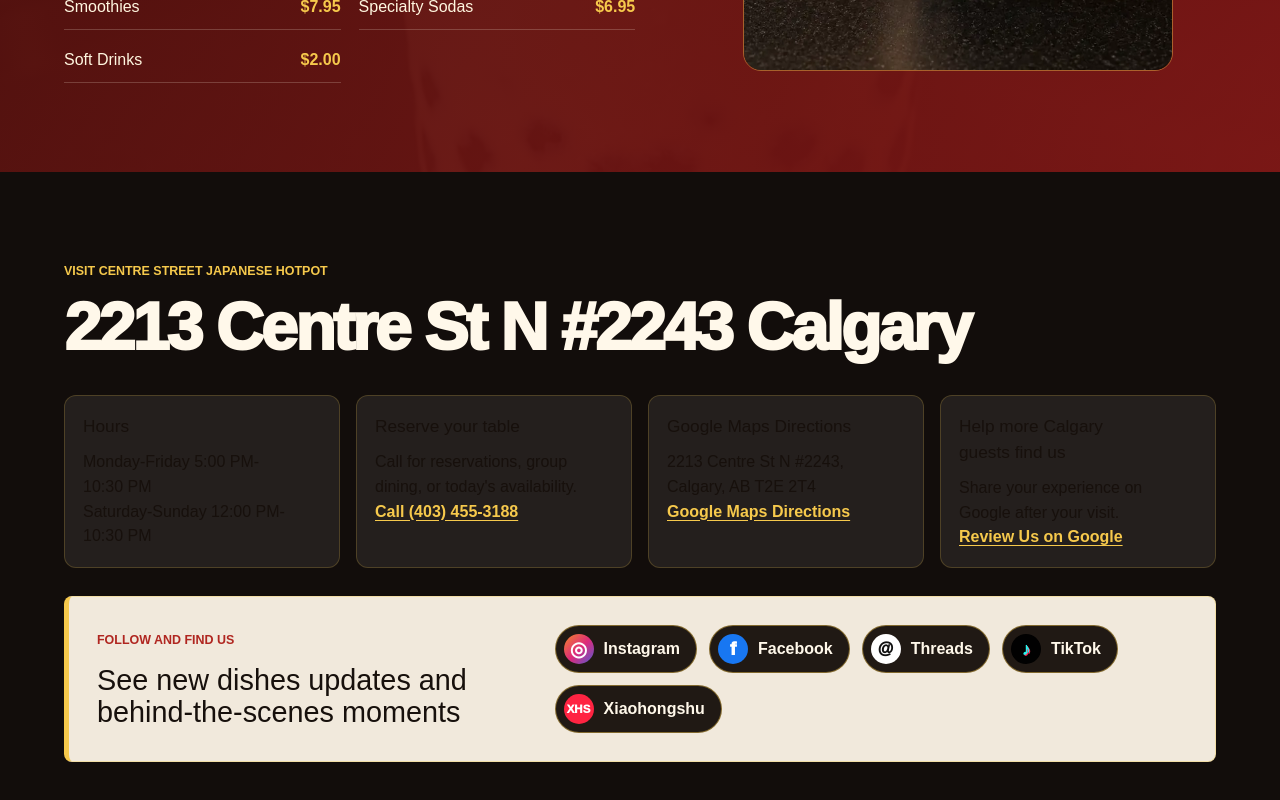
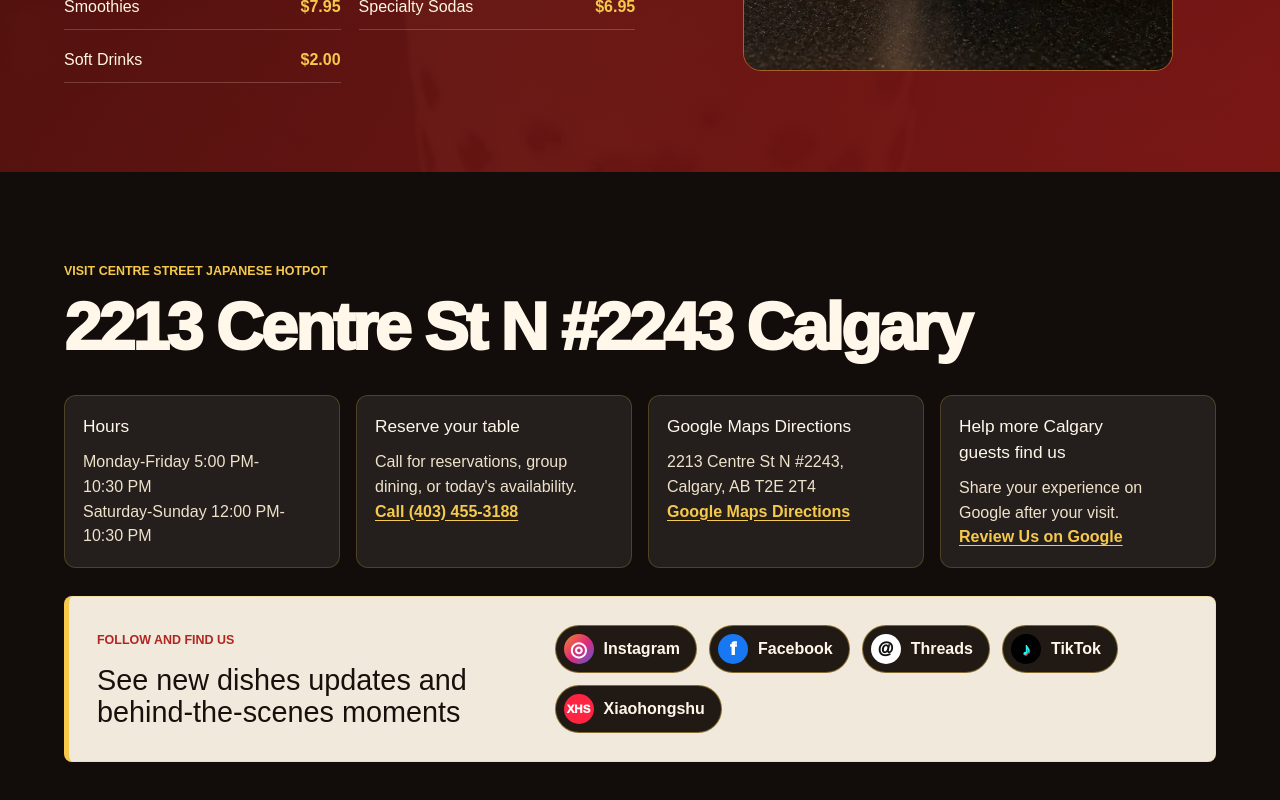
Before and after one commit to RickyLei7/HotPot, a Next.js app: page / in a window 1280 px wide. Shown: the part 5460-6260 px from the top of the page. Built offline with nearby package versions, Linux system fonts and the light colour scheme.

Commit message:
Improve visit card text contrast

```diff
--- a/app/globals.css
+++ b/app/globals.css
@@ -2659,6 +2659,15 @@
   background: rgba(255, 248, 234, 0.08);
   border: 1px solid rgba(246, 201, 76, 0.2);
   border-radius: 12px;
+  color: var(--cream);
+}
+
+.homepage-visit .visit-grid h3 {
+  color: var(--cream);
+}
+
+.homepage-visit .visit-grid p {
+  color: #efe2cb;
 }
 
 .homepage-visit .visit-grid a {
--- a/public/site.css
+++ b/public/site.css
@@ -1121,11 +1121,9 @@
   max-width: 1400px;
 }
 
-.homepage-visit .visit-grid article {
-  background: rgba(255, 248, 234, 0.08);
-  border: 1px solid rgba(246, 201, 76, 0.2);
-  border-radius: 12px;
-}
+.homepage-visit .visit-grid article { background: rgba(255, 248, 234, 0.08); border: 1px solid rgba(246, 201, 76, 0.2); border-radius: 12px; color: var(--cream); }
+.homepage-visit .visit-grid h3 { color: var(--cream); }
+.homepage-visit .visit-grid p { color: #efe2cb; }
 
 .homepage-visit .visit-grid a {
   color: var(--gold);
--- a/scripts/visual-check.mjs
+++ b/scripts/visual-check.mjs
@@ -120,6 +120,10 @@
       .map((img) => Math.round(img.getBoundingClientRect().height));
     const soupMenuImage = document.querySelector(".soup-preview-strip img");
     const soupMenuRect = soupMenuImage?.getBoundingClientRect();
+    const visitCardColors = [...document.querySelectorAll(".homepage-visit .visit-grid article")].map((card) => ({
+      heading: getComputedStyle(card.querySelector("h3")).color,
+      body: getComputedStyle(card.querySelector("p")).color,
+    }));
     return {
       title: document.title,
       metaDescriptionLength: metaDescription.length,
@@ -141,6 +145,7 @@
       homepageSectionPositions,
       lightMealImages,
       snackImageHeights,
+      visitCardColors,
       soupMenuImage: soupMenuImage ? {
         src: soupMenuImage.getAttribute("src"),
         naturalWidth: soupMenuImage.naturalWidth,
@@ -271,6 +276,10 @@
         if (data.snackImageHeights.length && Math.max(...data.snackImageHeights) - Math.min(...data.snackImageHeights) > 3) {
           routeFailures.push(`snack image heights are inconsistent: ${data.snackImageHeights.join(", ")}`);
         }
+        if (data.visitCardColors.length !== 4) routeFailures.push(`expected 4 visit cards, found ${data.visitCardColors.length}`);
+        if (data.visitCardColors.some(({ heading, body }) => heading !== "rgb(255, 248, 234)" || body !== "rgb(239, 226, 203)")) {
+          routeFailures.push(`visit card text contrast is incorrect: ${JSON.stringify(data.visitCardColors)}`);
+        }
         if (!data.soupMenuImage || data.soupMenuImage.naturalWidth === 0) {
           routeFailures.push("full personal hot pot menu image did not load");
         } else {
```
